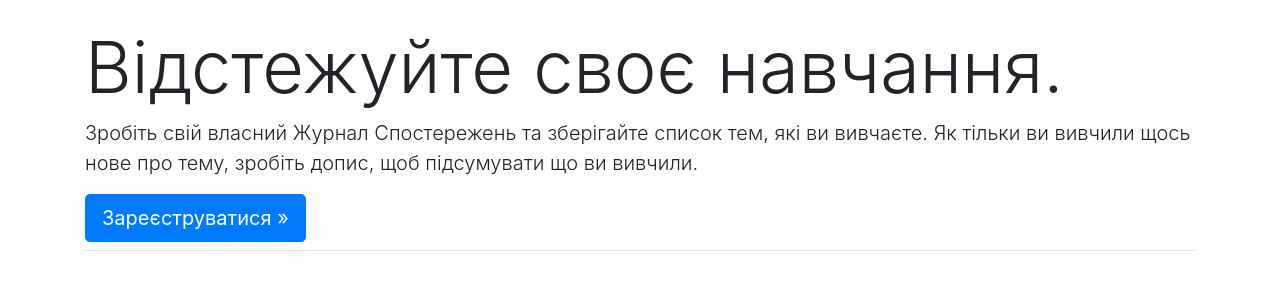
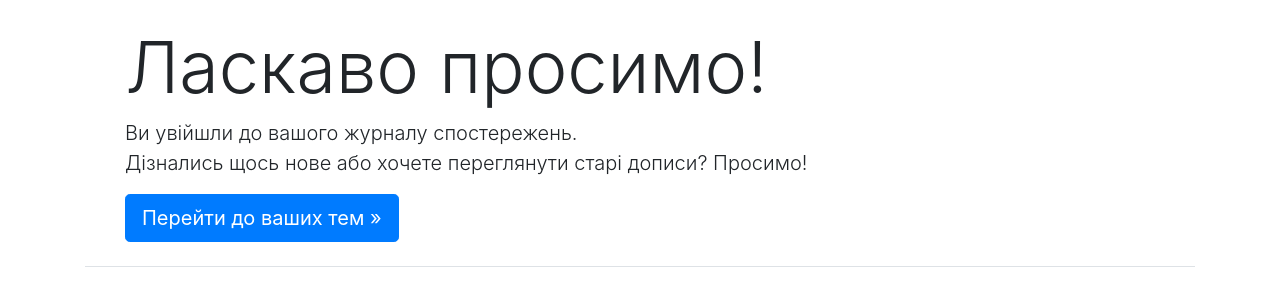
Before and after one commit to NikoCheee/PCC_LearningLog, a Django app: page / in a window 1280 px wide. Shown: the part 82-388 px from the top of the page. Run offline with Django 4.2, Linux system fonts and the light colour scheme; the visitor is signed in with stand-in values (Sample User, id 1); some libraries are stand-ins or nearby versions.

Commit message:
Підправив головну сторінку

```diff
--- a/learning_logs/templates/learning_logs/index.html
+++ b/learning_logs/templates/learning_logs/index.html
@@ -2,7 +2,23 @@
     {% extends "learning_logs/base.html" %}
 
     {% block page_header %}
-    <div cla="jambotron">
+
+    <ul>
+    {% if user.is_authenticated %}
+
+     <div class="jambotron">
+        <h1 class="display-3">Ласкаво просимо!</h1>
+
+        <p class="lead">Ви увійшли до вашого журналу спостережень.
+            <br>
+            Дізнались щось нове або хочете переглянути старі дописи? Просимо!
+        </p>
+
+        <a class="btn btn-lg btn-primary" href="{% url 'learning_logs:topics' %}" role="button">Перейти до ваших тем &raquo;</a>
+    </div>
+
+    {% else %}
+        <div class="jambotron">
         <h1 class="display-3">Відстежуйте своє навчання.</h1>
 
         <p class="lead">Зробіть свій власний Журнал Спостережень та зберігайте список тем, які ви вивчаєте.
@@ -10,4 +26,8 @@
 
         <a class="btn btn-lg btn-primary" href="{% url 'users:register' %}" role="button">Зареєструватися &raquo;</a>
     </div>
+    {% endif %}
+
+
+
     {% endblock page_header%}
--- a/learning_logs/views.py
+++ b/learning_logs/views.py
@@ -1,4 +1,4 @@
-from django.shortcuts import render, redirect
+from django.shortcuts import render, redirect, get_object_or_404
 from django.contrib.auth.decorators import login_required
 from django.http import Http404
 
@@ -28,7 +28,7 @@ def topics(request):
 @login_required()
 def topic(request, topic_id):
     """Показати одну тему та все що там введено"""
-    topic = Topic.objects.get(id=topic_id)
+    topic = get_object_or_404(Topic, id=topic_id)
     # Пересвідчитись, що тема належить поточному користувачу
     if topic.owner != request.user:
         raise Http404
```
